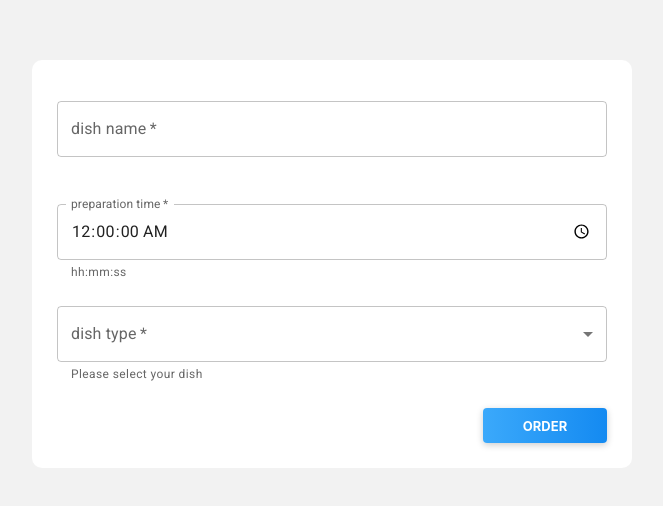
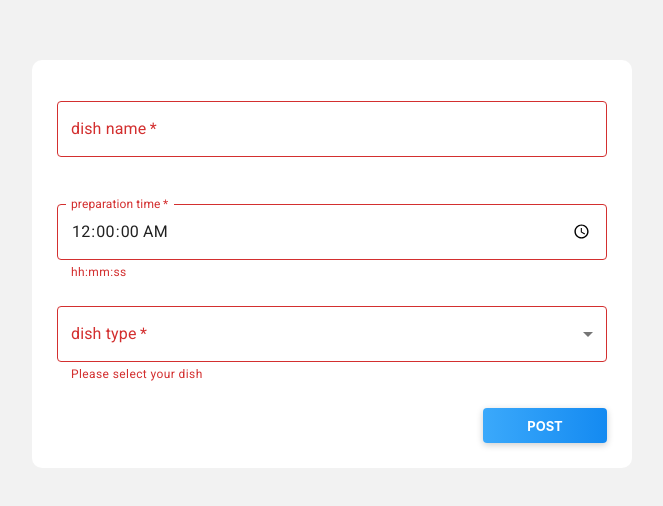
Before and after one commit to AnnaSawickaZiolkowska/ReactForm, a React (Create React App) app: page / in a window 1280 px wide. Shown: the part 136-642 px from the top of the page, without its empty margins (308-971 px from the left). Built offline with nearby package versions, Linux system fonts and the light colour scheme.

Commit message:
added useToggle

```diff
--- a/src/components/Form.js
+++ b/src/components/Form.js
@@ -4,6 +4,7 @@ import TextField from "@mui/material/TextField";
 import MenuItem from "@mui/material/MenuItem";
 import { dishes } from "../data";
 import { useStyles } from "../hooks/useStyles";
+import useToggle from "../hooks/useToggle";
 
 const Wrapper = styled.section`
   display: grid;
@@ -36,9 +37,7 @@ const Form = () => {
     spiciness_scale: "",
     slices_of_bread: "",
   });
-  const onChangeDish = (e) => {
-    setUserDish({ ...userDish, [e.target.id]: e.target.value });
-  };
+  const [validate, setValidate] = useToggle();
 
   const {
     name,
@@ -49,12 +48,37 @@ const Form = () => {
     spiciness_scale,
     slices_of_bread,
   } = userDish;
-  console.log(userDish);
+  const onChangeDish = (e) => {
+    setUserDish({ ...userDish, [e.target.id]: e.target.value });
+  };
+  const handleSubmit = async (e) => {
+    e.preventDefault();
+    const data = { ...userDish, id: Date.now() };
+    console.log(data);
+    try {
+      let result = await fetch(
+        "https://frosty-wood-6558.getsandbox.com:443/dishes",
+        {
+          method: "post",
+          mode: "no-cors",
+          headers: {
+            "Content-Type": "application/json",
+            Accept: "application/json",
+          },
+          body: JSON.stringify(data),
+        }
+      );
+      console.log(result);
+    } catch (error) {
+      console.log(error);
+    }
+  };
 
   const { btn } = useStyles();
+
   return (
     <Wrapper>
-      <form noValidate autoComplete="off">
+      <form autoComplete="off" onSubmit={handleSubmit}>
         <TextField
           margin="normal"
           id="name"
@@ -65,6 +89,7 @@ const Form = () => {
           fullWidth
           inputProps={{ value: name, onChange: onChangeDish }}
           required
+          error={name === "" ? !validate : validate}
         />
         <TextField
           margin="normal"
@@ -83,6 +108,7 @@ const Form = () => {
           color="primary"
           fullWidth
           required
+          error={preparation_time === "00:00:00" ? !validate : validate}
         />
         <TextField
           id="type"
@@ -93,6 +119,7 @@ const Form = () => {
           onChange={handleDishes}
           helperText="Please select your dish"
           required
+          error={type === "" ? !validate : validate}
         >
           {dishes.map(({ value, label }) => (
             <MenuItem key={value} value={value}>
@@ -125,6 +152,7 @@ const Form = () => {
               helperText=" "
               fullWidth
               required
+              error={no_of_slices === "" ? !validate : validate}
             />
             <TextField
               margin="normal"
@@ -142,6 +170,7 @@ const Form = () => {
               helperText=" "
               fullWidth
               required
+              error={diameter === "" ? !validate : validate}
             />
           </div>
         ) : (
@@ -165,6 +194,7 @@ const Form = () => {
             fullWidth
             helperText="choose from 1 - 10"
             required
+            error={spiciness_scale === "" ? !validate : validate}
           />
         ) : (
           ""
@@ -186,11 +216,12 @@ const Form = () => {
             fullWidth
             helperText=" "
             required
+            error={slices_of_bread === "" ? !validate : validate}
           />
         ) : (
           ""
         )}
-        <button className={btn}>Order</button>
+        <button className={btn}>Post</button>
       </form>
     </Wrapper>
   );
--- /dev/null
+++ b/src/hooks/useToggle.js
@@ -0,0 +1,8 @@
+import React from "react";
+export default function useToggle(initialValue = false) {
+  const [value, setValue] = React.useState(initialValue);
+  const toggle = React.useCallback(() => {
+    setValue((v) => !v);
+  }, []);
+  return [value, toggle];
+}
```
